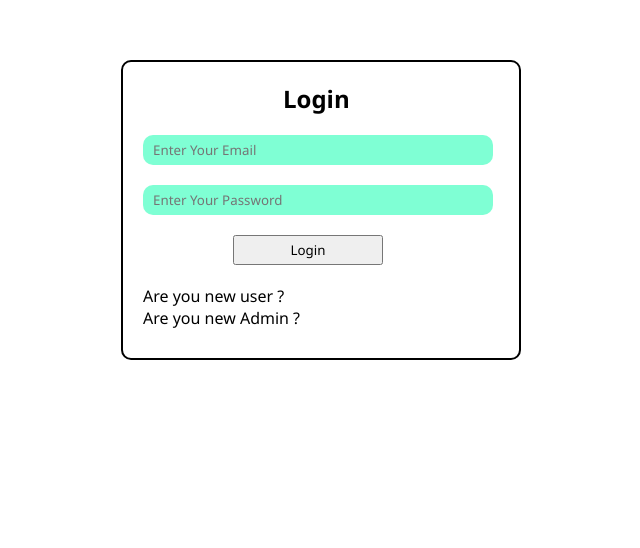
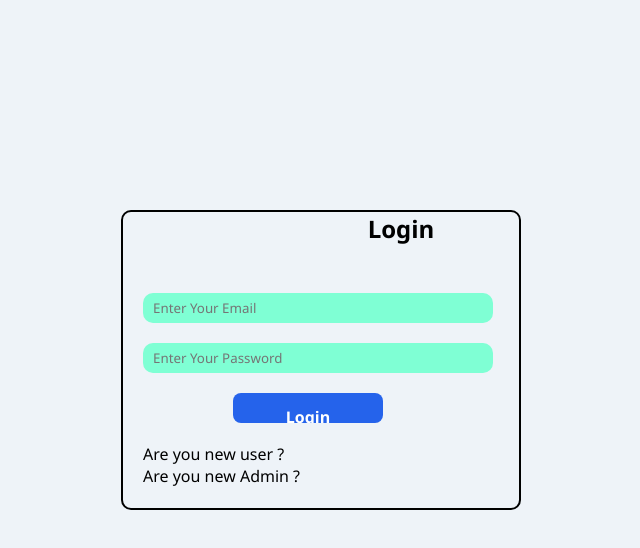
Before and after one commit to gurunagendra7032/Lost_And_Found_Frontend, a React (Vite) app: page / in a window 1280 px wide. Shown: the part 140-688 px from the top of the page, without its empty margins (319-959 px from the left). Built offline with nearby package versions, Linux system fonts and the light colour scheme.

Commit message:
jbeihfief

```diff
--- a/src/pages/Signup.css
+++ b/src/pages/Signup.css
@@ -1,40 +1,115 @@
-* {
+
+/* Full page */
+.page {
+  min-height: 100vh;
+  width: 100%;
+  display: flex;
+  justify-content: center;
+  align-items: center;
+  background: #eef3f8;
+  font-family: Arial, Helvetica, sans-serif;
+}
+
+/* Signup card */
+.signup {
+  width: 380px;
+  padding: 35px 40px;
+  background: #ffffff;
+  border-radius: 14px;
+  box-shadow: 0 8px 30px rgba(0, 0, 0, 0.10);
+}
+
+/* Heading */
+.heading {
+  text-align: center;
+  margin-bottom: 28px;
+}
+
+.heading h3 {
   margin: 0;
-  padding: 0;
+  font-size: 28px;
+  font-weight: 600;
+  color: #1f2937;
+}
+
+/* Input container */
+.details {
+  display: flex;
+  flex-direction: column;
+  gap: 16px;
+}
+
+/* All normal inputs */
+.input {
+  width: 100%;
   box-sizing: border-box;
-  font-family: 'Segoe UI', sans-serif;
+  padding: 13px 15px;
+  border: 1px solid #cbd5e1;
+  border-radius: 8px;
+  background: #f8fafc;
+  color: #1f2937;
+  font-size: 15px;
+  outline: none;
+  transition: all 0.2s ease;
 }
-.page{
-    display: flex;
-    justify-content: center;
-    padding-top: 180px;
+
+/* Placeholder */
+.input::placeholder {
+  color: #94a3b8;
 }
-.signup{
-    height:400px;
-    width:350px;
-    border: 2px solid black;
-    border-radius: 10px;
+
+/* Input when clicked */
+.input:focus {
+  background: #ffffff;
+  border-color: #2563eb;
+  box-shadow: 0 0 0 3px rgba(37, 99, 235, 0.12);
 }
-.input{
-    height: 35px;
-    width: 300px;
-    margin-left: 20px;
-    border-radius: 10px;
-    padding-left: 10px;
-    margin-bottom: 20px;
-    border: none;
-    background-color: aquamarine;
+
+/* Submit button */
+.submit {
+  width: 100%;
+  box-sizing: border-box;
+  padding: 13px 15px;
+  border: none;
+  border-radius: 8px;
+  background: #2563eb;
+  color: #ffffff;
+  font-size: 16px;
+  font-weight: 600;
+  cursor: pointer;
+  transition: background 0.2s ease, transform 0.1s ease;
 }
-.details{
-    margin-top: 80px;
+
+/* Submit hover */
+.submit:hover {
+  background: #1d4ed8;
 }
-.submit{
-    height: 25px;
-    width: 120px;
-    margin-left: 100px;
+
+/* Submit click */
+.submit:active {
+  transform: scale(0.98);
 }
-.heading{
-    margin-left: 80px;
-    padding-top: 20px;
-    box-sizing: border-box;
+
+/* Return/error message */
+.return {
+  text-align: center;
+  margin-top: 18px;
 }
+
+.return p {
+  margin: 0;
+  color: #dc2626;
+  font-size: 14px;
+}
+
+/* Mobile */
+@media (max-width: 500px) {
+  .signup {
+    width: calc(100% - 40px);
+    padding: 30px 25px;
+  }
+
+  .heading h3 {
+    font-size: 24px;
+  }
+}
```
